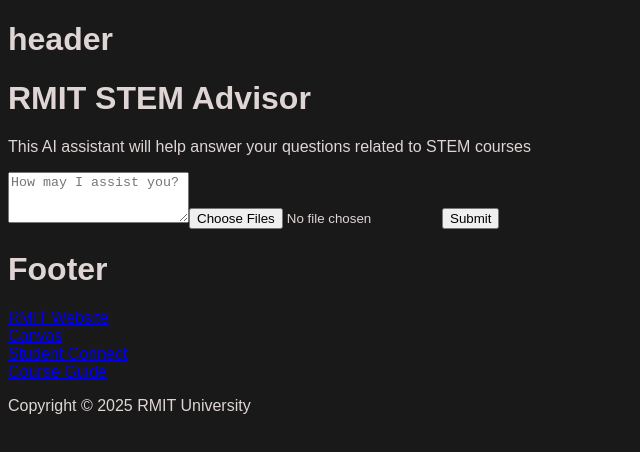
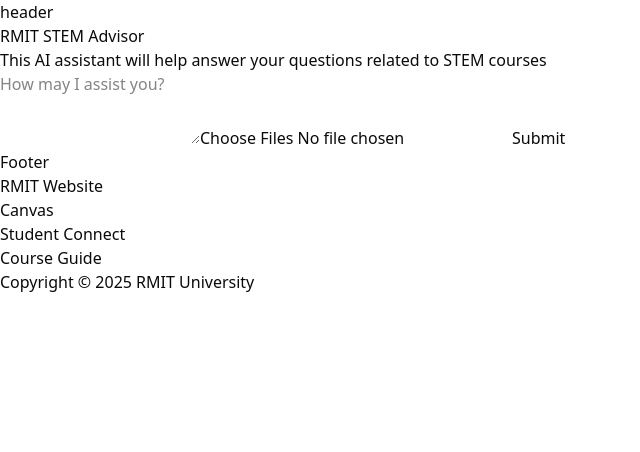
Before and after one commit to JoseOrtega-s3779997/DCNC-A3, a Next.js app: page / in a window 1280 px wide. Shown: the top 452 px of the page, without its empty margins (0-640 px from the left). Built offline with nearby package versions, Linux system fonts and the light colour scheme.

Commit message:
added tailwind and other config files

```diff
--- a/package.json
+++ b/package.json
@@ -35,6 +35,7 @@
     "@aws-sdk/client-bedrock-runtime": "^3.810.0",
     "@aws-sdk/client-cognito-identity-provider": "^3.810.0",
     "@aws-sdk/credential-providers": "^3.810.0",
+    "@tailwindcss/vite": "^4.1.8",
     "class-variance-authority": "^0.7.1",
     "clsx": "^2.1.1",
     "dotenv": "^16.5.0",
@@ -49,7 +50,10 @@
     "tw-animate-css": "^1.3.4"
   },
   "devDependencies": {
+    "autoprefixer": "^10.4.21",
     "eslint": "9.28.0",
-    "eslint-config-next": "15.3.3"
+    "eslint-config-next": "15.3.3",
+    "postcss": "^8.5.4",
+    "tailwindcss": "^4.1.8"
   }
 }
--- /dev/null
+++ b/src/lib/utils.ts
@@ -0,0 +1,6 @@
+import { clsx, type ClassValue } from "clsx"
+import { twMerge } from "tailwind-merge"
+
+export function cn(...inputs: ClassValue[]) {
+  return twMerge(clsx(inputs))
+}
--- a/src/styles/globals.css
+++ b/src/styles/globals.css
@@ -1,5 +1,123 @@
-body {
-    background-color: rgb(26, 25, 25);
-    color: rgb(223, 213, 213);
-    font-family: sans-serif;
+@import "tailwindcss";
+@import "tw-animate-css";
+
+@custom-variant dark (&:is(.dark *));
+
+:root {
+  --background: oklch(1 0 0);
+  --foreground: oklch(0.145 0 0);
+  --card: oklch(1 0 0);
+  --card-foreground: oklch(0.145 0 0);
+  --popover: oklch(1 0 0);
+  --popover-foreground: oklch(0.145 0 0);
+  --primary: oklch(0.205 0 0);
+  --primary-foreground: oklch(0.985 0 0);
+  --secondary: oklch(0.97 0 0);
+  --secondary-foreground: oklch(0.205 0 0);
+  --muted: oklch(0.97 0 0);
+  --muted-foreground: oklch(0.556 0 0);
+  --accent: oklch(0.97 0 0);
+  --accent-foreground: oklch(0.205 0 0);
+  --destructive: oklch(0.577 0.245 27.325);
+  --destructive-foreground: oklch(0.577 0.245 27.325);
+  --border: oklch(0.922 0 0);
+  --input: oklch(0.922 0 0);
+  --ring: oklch(0.708 0 0);
+  --chart-1: oklch(0.646 0.222 41.116);
+  --chart-2: oklch(0.6 0.118 184.704);
+  --chart-3: oklch(0.398 0.07 227.392);
+  --chart-4: oklch(0.828 0.189 84.429);
+  --chart-5: oklch(0.769 0.188 70.08);
+  --radius: 0.625rem;
+  --sidebar: oklch(0.985 0 0);
+  --sidebar-foreground: oklch(0.145 0 0);
+  --sidebar-primary: oklch(0.205 0 0);
+  --sidebar-primary-foreground: oklch(0.985 0 0);
+  --sidebar-accent: oklch(0.97 0 0);
+  --sidebar-accent-foreground: oklch(0.205 0 0);
+  --sidebar-border: oklch(0.922 0 0);
+  --sidebar-ring: oklch(0.708 0 0);
 }
+
+.dark {
+  --background: oklch(0.145 0 0);
+  --foreground: oklch(0.985 0 0);
+  --card: oklch(0.145 0 0);
+  --card-foreground: oklch(0.985 0 0);
+  --popover: oklch(0.145 0 0);
+  --popover-foreground: oklch(0.985 0 0);
+  --primary: oklch(0.985 0 0);
+  --primary-foreground: oklch(0.205 0 0);
+  --secondary: oklch(0.269 0 0);
+  --secondary-foreground: oklch(0.985 0 0);
+  --muted: oklch(0.269 0 0);
+  --muted-foreground: oklch(0.708 0 0);
+  --accent: oklch(0.269 0 0);
+  --accent-foreground: oklch(0.985 0 0);
+  --destructive: oklch(0.396 0.141 25.723);
+  --destructive-foreground: oklch(0.637 0.237 25.331);
+  --border: oklch(0.269 0 0);
+  --input: oklch(0.269 0 0);
+  --ring: oklch(0.439 0 0);
+  --chart-1: oklch(0.488 0.243 264.376);
+  --chart-2: oklch(0.696 0.17 162.48);
+  --chart-3: oklch(0.769 0.188 70.08);
+  --chart-4: oklch(0.627 0.265 303.9);
+  --chart-5: oklch(0.645 0.246 16.439);
+  --sidebar: oklch(0.205 0 0);
+  --sidebar-foreground: oklch(0.985 0 0);
+  --sidebar-primary: oklch(0.488 0.243 264.376);
+  --sidebar-primary-foreground: oklch(0.985 0 0);
+  --sidebar-accent: oklch(0.269 0 0);
+  --sidebar-accent-foreground: oklch(0.985 0 0);
+  --sidebar-border: oklch(0.269 0 0);
+  --sidebar-ring: oklch(0.439 0 0);
+}
+
+@theme inline {
+  --color-background: var(--background);
+  --color-foreground: var(--foreground);
+  --color-card: var(--card);
+  --color-card-foreground: var(--card-foreground);
+  --color-popover: var(--popover);
+  --color-popover-foreground: var(--popover-foreground);
+  --color-primary: var(--primary);
+  --color-primary-foreground: var(--primary-foreground);
+  --color-secondary: var(--secondary);
+  --color-secondary-foreground: var(--secondary-foreground);
+  --color-muted: var(--muted);
+  --color-muted-foreground: var(--muted-foreground);
+  --color-accent: var(--accent);
+  --color-accent-foreground: var(--accent-foreground);
+  --color-destructive: var(--destructive);
+  --color-destructive-foreground: var(--destructive-foreground);
+  --color-border: var(--border);
+  --color-input: var(--input);
+  --color-ring: var(--ring);
+  --color-chart-1: var(--chart-1);
+  --color-chart-2: var(--chart-2);
+  --color-chart-3: var(--chart-3);
+  --color-chart-4: var(--chart-4);
+  --color-chart-5: var(--chart-5);
+  --radius-sm: calc(var(--radius) - 4px);
+  --radius-md: calc(var(--radius) - 2px);
+  --radius-lg: var(--radius);
+  --radius-xl: calc(var(--radius) + 4px);
+  --color-sidebar: var(--sidebar);
+  --color-sidebar-foreground: var(--sidebar-foreground);
+  --color-sidebar-primary: var(--sidebar-primary);
+  --color-sidebar-primary-foreground: var(--sidebar-primary-foreground);
+  --color-sidebar-accent: var(--sidebar-accent);
+  --color-sidebar-accent-foreground: var(--sidebar-accent-foreground);
+  --color-sidebar-border: var(--sidebar-border);
+  --color-sidebar-ring: var(--sidebar-ring);
+}
+
+@layer base {
+  * {
+    @apply border-border outline-ring/50;
+  }
+  body {
+    @apply bg-background text-foreground;
+  }
+}
--- /dev/null
+++ b/tailwind.config.js
@@ -0,0 +1,10 @@
+/** @type {import('tailwindcss').Config} */
+module.exports = {
+  content: [
+    "./src/**/*.{js,ts,jsx,tsx}", // <- adjust if you're using 'pages' or 'app'
+  ],
+  theme: {
+    extend: {},
+  },
+  plugins: [],
+};
```
Also changed, not shown: components.json (added), 1 other file (tests, documents, lock files or other folders).
